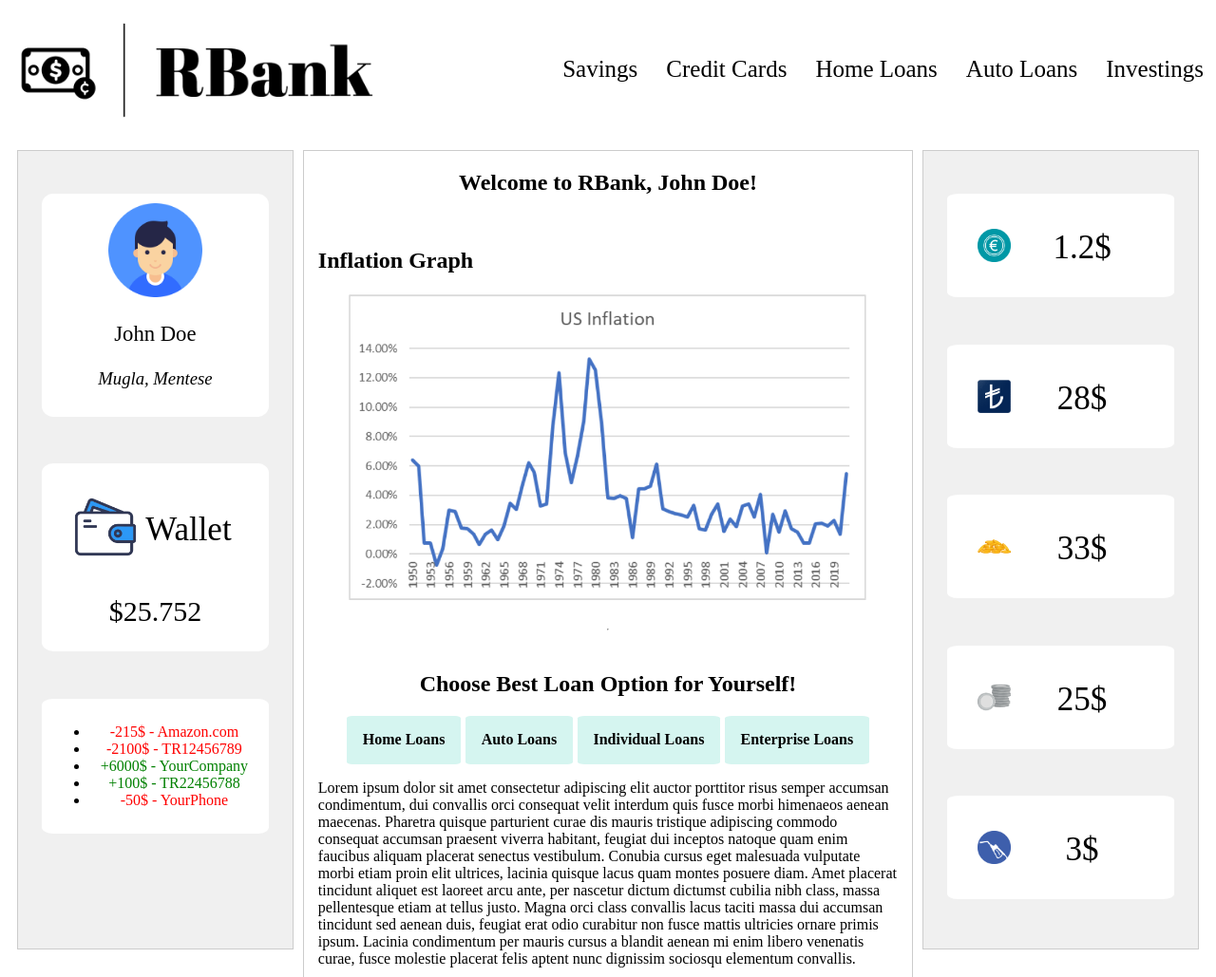
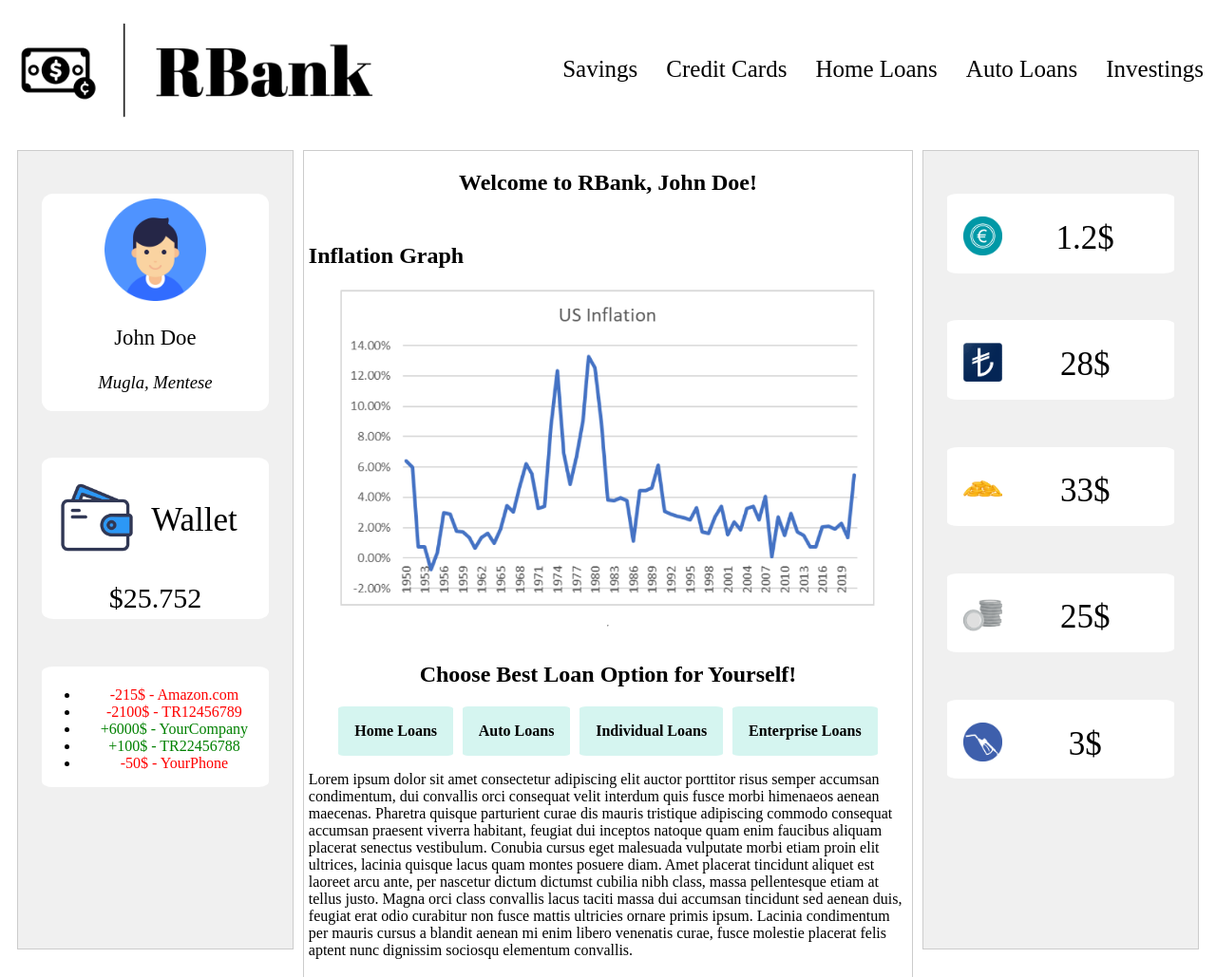
Before and after one commit to rbozburun/WebDevelopmentProject, a plain HTML site: page index.html in a window 1280 px wide. Shown: the top 1029 px of the page at 95% size. Drawn offline with Linux system fonts and the light colour scheme.

Commit message:
Padding issue fixed

```diff
--- a/index.css
+++ b/index.css
@@ -108,7 +108,7 @@ section {
 
 .flex-item {
     align-items: center;
-    padding: 10px;
+    padding-top: 5px;
     margin: 5px;
     border-radius: 5%;
     background-color: white
@@ -157,7 +157,7 @@ section {
     display:flex;
     align-items: center; /* Vertically center the items */
     justify-content: center; /* Horizontally center the items */
-    padding:10%;
+    padding:7%;
 
 }
 
```
